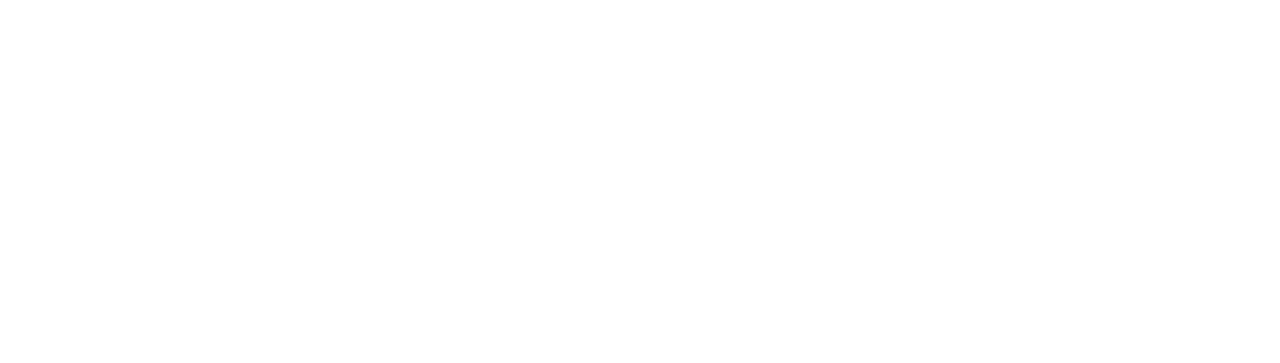
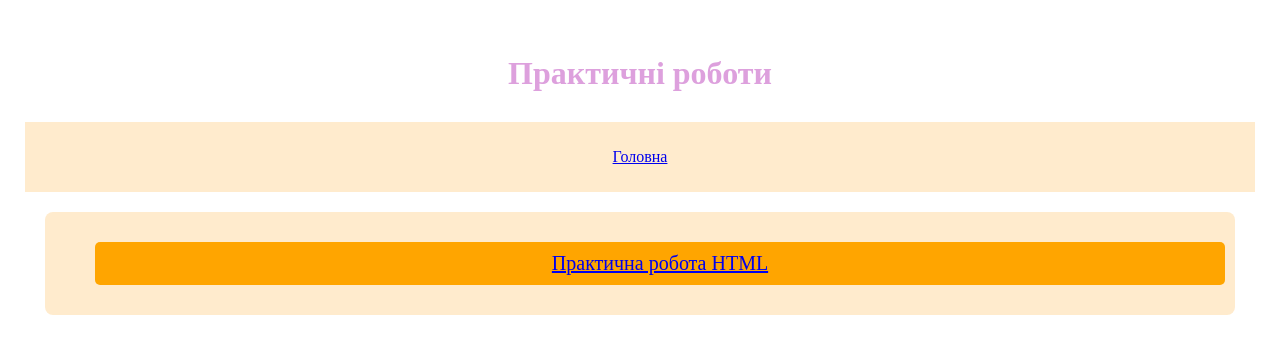
Before and after one commit to DangerNekit/Web-technology-Shevchenko, a plain HTML site: page pages/pract.html in a window 1280 px wide. Drawn offline with Linux system fonts and the light colour scheme.

Commit message:
ввв
памінялось

```diff
--- a/pages/pract.html
+++ b/pages/pract.html
@@ -0,0 +1,25 @@
+<!DOCTYPE html>
+<html lang="uk">
+<head>
+    <meta charset="UTF-8">
+    <meta name="viewport" content="width=device-width, initial-scale=1.0">
+    <link rel="stylesheet" href="./style/pract.css">
+    <title>Практичні роботи</title>
+</head>
+<header>
+    <h4>Практичні роботи </h4>
+    <nav class="navbar">
+        <ul class="nav-links">
+    <li><a href="index.html">Головна</a></li>
+    </ul>
+    </nav>
+<body>
+    <main class="grid-container">
+        <section class="pract-section">
+            <ul class="link">
+                <li class="pr"><a href="https://github.com/DangerNekit/Web-technology-Shevchenko.git">Практична робота HTML</a></li>
+            </ul>
+        </section>
+    </main>
+</body>
+</html>
--- a/pages/style/lab.css
+++ b/pages/style/lab.css
@@ -25,8 +25,6 @@ h3{
     border-radius: 5px;
     list-style: none;
 }
-
-
 .lab-2 {
     background-color: orange;
     padding: 10px;
--- a/pages/style/pract.css
+++ b/pages/style/pract.css
@@ -0,0 +1,43 @@
+body {
+    font-family: 'Times New Roman', Times, serif;
+    margin: 20px;
+    padding: 5px;
+    color: black;
+    background-color: white;
+}
+h4{
+    text-align: center;
+    margin: 30px auto;
+    color: plum;
+    font-size: 32px;
+
+}
+.pract-section {
+    padding: 10px;
+    background-color: blanchedalmond;
+    margin: 20px;
+    border-radius: 8px;
+}
+.pr {
+    background-color: orange;
+    padding: 10px;
+    margin-bottom: 15px;
+    border-radius: 5px;
+    list-style: none;
+}
+.navbar {
+    background-color: blanchedalmond;
+    padding: 5px;
+    width: auto;
+}
+.nav-links {
+    display: flex;
+    list-style: none;
+    padding: 5px;
+    justify-content: center;
+}
+.link{
+    text-align: center;
+    list-style: none;
+    font-size: 20px;
+}
--- a/pages/style/styles.css
+++ b/pages/style/styles.css
@@ -6,6 +6,12 @@ body {
 }
 
 h1{
+    text-align: center;
+    margin: 30px auto;
+    color: plum;
+    font-size: 32px;
+}
+h3{
     text-align: center;
     margin: 30px auto;
     color: plum;
```
Also changed, not shown: pages/about.html (+1 -1 lines), pages/index.html (+1 -1 lines).
